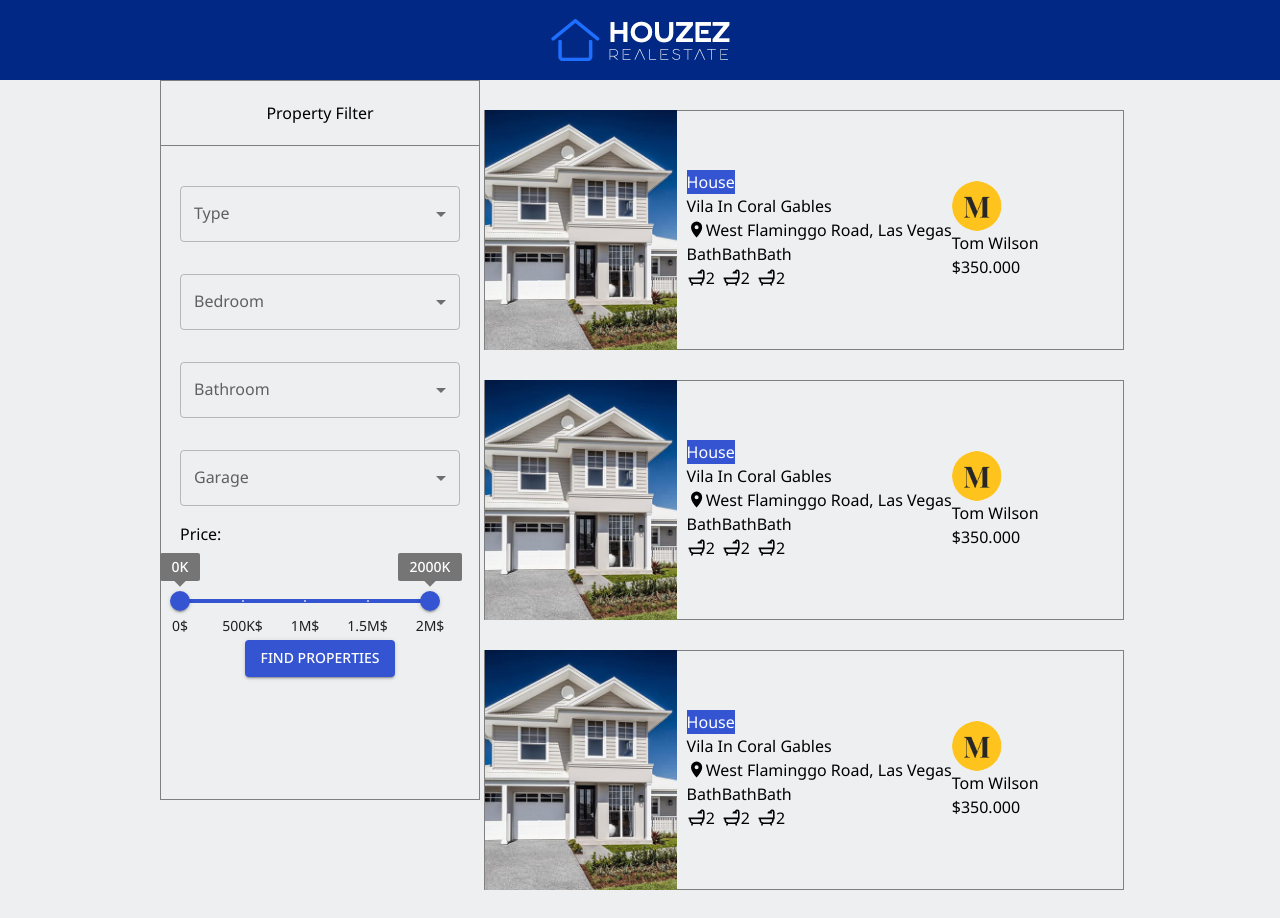
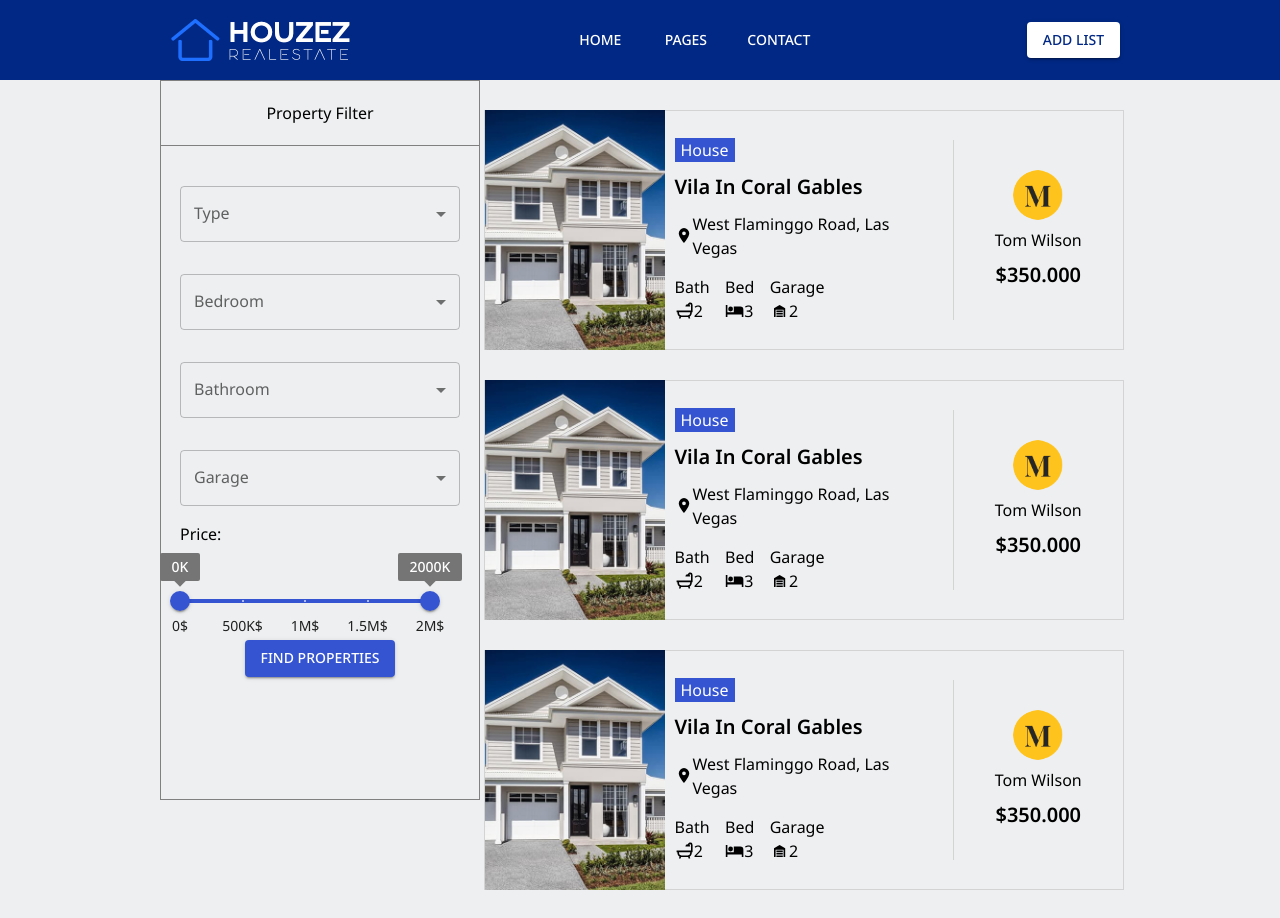
Before and after one commit to HouzezProject/houzez-app, a Next.js app: page /property-list in a window 1280 px wide. Shown: the top 918 px of the page. Built offline with nearby package versions, Linux system fonts and the light colour scheme.

Commit message:
improve the layout

```diff
--- a/src/components/PropertyList/Header.tsx
+++ b/src/components/PropertyList/Header.tsx
@@ -4,12 +4,6 @@ import { Breadcrumbs, Button, Container, Grid, Link, Box } from "@mui/material";
 import theme from "../../styles/theme";
 import Image from "next/image";
 import LogoImg from "../../../public/assets/logo/logo_white.png";
-import HomeIcon from "@mui/icons-material/Home";
-import SegmentIcon from "@mui/icons-material/Segment";
-import MapIcon from "@mui/icons-material/Map";
-import StarsIcon from "@mui/icons-material/Stars";
-import AccountCircleIcon from "@mui/icons-material/AccountCircle";
-import { Padding } from "@mui/icons-material";
 
 const {
   palette: { primary, secondary }
@@ -17,27 +11,54 @@ const {
 
 const HeaderContainer = styled(Box)({
   height: "10vh",
-  width:"100vw",
+  width: "100vw",
   display: "flex",
   alignItems: "center",
   justifyContent: "center",
   backgroundColor: primary.dark,
-  position:"fixed",
-  zIndex:"1"
+  position: "fixed",
+  zIndex: "1"
 });
 
-const HeaderGrid = styled(Box)({
+const HeaderBox = styled(Box)({
+  width:"75vw",
   display: "flex",
   alignItems: "center",
-  justifyContent: "center"
+  justifyContent: "space-between"
+});
+
+const HeaderLinkContainer = styled(Box)({
+  width:"250px",
+  display:"flex",
+  justifyContent:"space-between"
+});
+
+const HeaderButton = styled(Button)({
+  color: "white"
+});
+
+const AddListButton = styled(Button)({
+  color: primary.dark,
+  backgroundColor: "white",
+  "&hover": {
+    backgroundColor: "white"
+  }
 });
 
 const Header = () => {
   return (
     <HeaderContainer>
-        <HeaderGrid>
-          <Image src={LogoImg} alt="Houzez" width="200px" height="50px" />
-        </HeaderGrid>
+      <HeaderBox>
+        <Image src={LogoImg} alt="Houzez" width="200px" height="50px" />
+        <HeaderLinkContainer>
+          <HeaderButton>Home</HeaderButton>
+          <HeaderButton>Pages</HeaderButton>
+          <HeaderButton>Contact</HeaderButton>
+        </HeaderLinkContainer>
+        <AddListButton variant="contained" disableRipple={true}>
+          Add List
+        </AddListButton>
+      </HeaderBox>
     </HeaderContainer>
   );
 };
--- a/src/components/PropertyList/PropertyContent.tsx
+++ b/src/components/PropertyList/PropertyContent.tsx
@@ -5,7 +5,7 @@ import agentAvatarDemo from "../../../public/assets/images/AgentAvatarDemo.jpeg"
 import Image from "next/image";
 import theme from "../../styles/theme";
 import Icon from "@mdi/react";
-import { mdiAccount, mdiMapMarker, mdiShower } from "@mdi/js";
+import { mdiAccount, mdiMapMarker, mdiShower, mdibed, mdiBed, mdiGarage } from "@mdi/js";
 import { Bathroom } from "@mui/icons-material";
 
 const {
@@ -16,23 +16,23 @@ const PropertyContentBody = styled(Box)({
   borderRadius: "5%",
   width: "50vw",
   display: "flex",
-  flexDirection:"column",
+  flexDirection: "column",
   justifyContent: "center",
   alignItems: "center",
-  position:"relative",
-  top:"10vh",
-  left:"12vw"
+  position: "relative",
+  top: "10vh",
+  left: "12vw"
 });
 
 const PropertyCard = styled(Box)({
   transition: "box-shadow .3s",
   width: "50vw",
   height: "30vh",
-  border: "1px grey solid",
+  border: "1px solid #d3d3d3",
   display: "flex",
   alignItems: "center",
-  marginTop:"30px",
-  marginLeft:"20px",
+  marginTop: "30px",
+  marginLeft: "20px",
   "&:hover": {
     boxShadow: "0 0 30px rgba(33,33,33,.2)"
   }
@@ -47,28 +47,43 @@ const PropertyImg = styled(Box)({
 });
 
 const PropertyInfoContainer = styled(Box)({
-  marginLeft: "10px"
+  marginLeft: "10px",
+  height: "180px",
+  display: "flex",
+  flexDirection: "column",
+  justifyContent: "center",
+  borderRight: "1px solid #d3d3d3",
+  paddingRight: "30px"
 });
 
 const PropertyType = styled(Typography)({
   backgroundColor: primary.main,
   color: "white",
-  width: "fit-content"
+  width: "60px",
+  marginBottom: "10px",
+  textAlign: "center"
 });
 
-const PropertyName = styled(Typography)({});
+const PropertyName = styled(Typography)({
+  marginBottom: "10px",
+  fontSize: "20px",
+  fontWeight: "600"
+});
 
 const PropertyLocation = styled(Box)({
   display: "flex",
   justifyContent: "center",
-  alignItems: "center"
+  alignItems: "center",
+  marginBottom: "15px"
 });
 
 const LocationInfo = styled(Typography)({});
 
 const PropertyRoomInfoContainer = styled(Box)({
   display: "flex",
-  alignItems: "center"
+  alignItems: "center",
+  width: "150px",
+  justifyContent: "space-between"
 });
 
 const RoomInfo = styled(Box)({});
@@ -82,7 +97,14 @@ const RoomNumberContainer = styled(Box)({
 
 const RoomNumber = styled(Typography)({});
 
-const AgentInfoContainer = styled(Box)({});
+const AgentInfoContainer = styled(Box)({
+  height: "120px",
+  width: "180px",
+  display: "flex",
+  flexDirection: "column",
+  alignItems: "center",
+  justifyContent: "space-between"
+});
 
 const AgentAvatar = styled(Box)({
   backgroundImage: `url(${agentAvatarDemo.src})`,
@@ -95,7 +117,10 @@ const AgentAvatar = styled(Box)({
 
 const AgentName = styled(Typography)({});
 
-const PropertyPrice = styled(Typography)({});
+const PropertyPrice = styled(Typography)({
+  fontSize: "20px",
+  fontWeight: "600"
+});
 
 const PropertyContent = () => {
   return (
@@ -118,16 +143,16 @@ const PropertyContent = () => {
               </RoomNumberContainer>
             </RoomInfo>
             <RoomInfo>
-              <RoomTitle>Bath</RoomTitle>
+              <RoomTitle>Bed</RoomTitle>
               <RoomNumberContainer>
-                <Icon path={mdiShower} title="User Profile" size={0.8} />
-                <RoomNumber>2</RoomNumber>
+                <Icon path={mdiBed} title="User Profile" size={0.8} />
+                <RoomNumber>3</RoomNumber>
               </RoomNumberContainer>
             </RoomInfo>
             <RoomInfo>
-              <RoomTitle>Bath</RoomTitle>
+              <RoomTitle>Garage</RoomTitle>
               <RoomNumberContainer>
-                <Icon path={mdiShower} title="User Profile" size={0.8} />
+                <Icon path={mdiGarage} title="User Profile" size={0.8} />
                 <RoomNumber>2</RoomNumber>
               </RoomNumberContainer>
             </RoomInfo>
@@ -157,16 +182,16 @@ const PropertyContent = () => {
               </RoomNumberContainer>
             </RoomInfo>
             <RoomInfo>
-              <RoomTitle>Bath</RoomTitle>
+              <RoomTitle>Bed</RoomTitle>
               <RoomNumberContainer>
-                <Icon path={mdiShower} title="User Profile" size={0.8} />
-                <RoomNumber>2</RoomNumber>
+                <Icon path={mdiBed} title="User Profile" size={0.8} />
+                <RoomNumber>3</RoomNumber>
               </RoomNumberContainer>
             </RoomInfo>
             <RoomInfo>
-              <RoomTitle>Bath</RoomTitle>
+              <RoomTitle>Garage</RoomTitle>
               <RoomNumberContainer>
-                <Icon path={mdiShower} title="User Profile" size={0.8} />
+                <Icon path={mdiGarage} title="User Profile" size={0.8} />
                 <RoomNumber>2</RoomNumber>
               </RoomNumberContainer>
             </RoomInfo>
@@ -196,16 +221,16 @@ const PropertyContent = () => {
               </RoomNumberContainer>
             </RoomInfo>
             <RoomInfo>
-              <RoomTitle>Bath</RoomTitle>
+              <RoomTitle>Bed</RoomTitle>
               <RoomNumberContainer>
-                <Icon path={mdiShower} title="User Profile" size={0.8} />
-                <RoomNumber>2</RoomNumber>
+                <Icon path={mdiBed} title="User Profile" size={0.8} />
+                <RoomNumber>3</RoomNumber>
               </RoomNumberContainer>
             </RoomInfo>
             <RoomInfo>
-              <RoomTitle>Bath</RoomTitle>
+              <RoomTitle>Garage</RoomTitle>
               <RoomNumberContainer>
-                <Icon path={mdiShower} title="User Profile" size={0.8} />
+                <Icon path={mdiGarage} title="User Profile" size={0.8} />
                 <RoomNumber>2</RoomNumber>
               </RoomNumberContainer>
             </RoomInfo>
@@ -235,16 +260,16 @@ const PropertyContent = () => {
               </RoomNumberContainer>
             </RoomInfo>
             <RoomInfo>
-              <RoomTitle>Bath</RoomTitle>
+              <RoomTitle>Bed</RoomTitle>
               <RoomNumberContainer>
-                <Icon path={mdiShower} title="User Profile" size={0.8} />
-                <RoomNumber>2</RoomNumber>
+                <Icon path={mdiBed} title="User Profile" size={0.8} />
+                <RoomNumber>3</RoomNumber>
               </RoomNumberContainer>
             </RoomInfo>
             <RoomInfo>
-              <RoomTitle>Bath</RoomTitle>
+              <RoomTitle>Garage</RoomTitle>
               <RoomNumberContainer>
-                <Icon path={mdiShower} title="User Profile" size={0.8} />
+                <Icon path={mdiGarage} title="User Profile" size={0.8} />
                 <RoomNumber>2</RoomNumber>
               </RoomNumberContainer>
             </RoomInfo>
```
